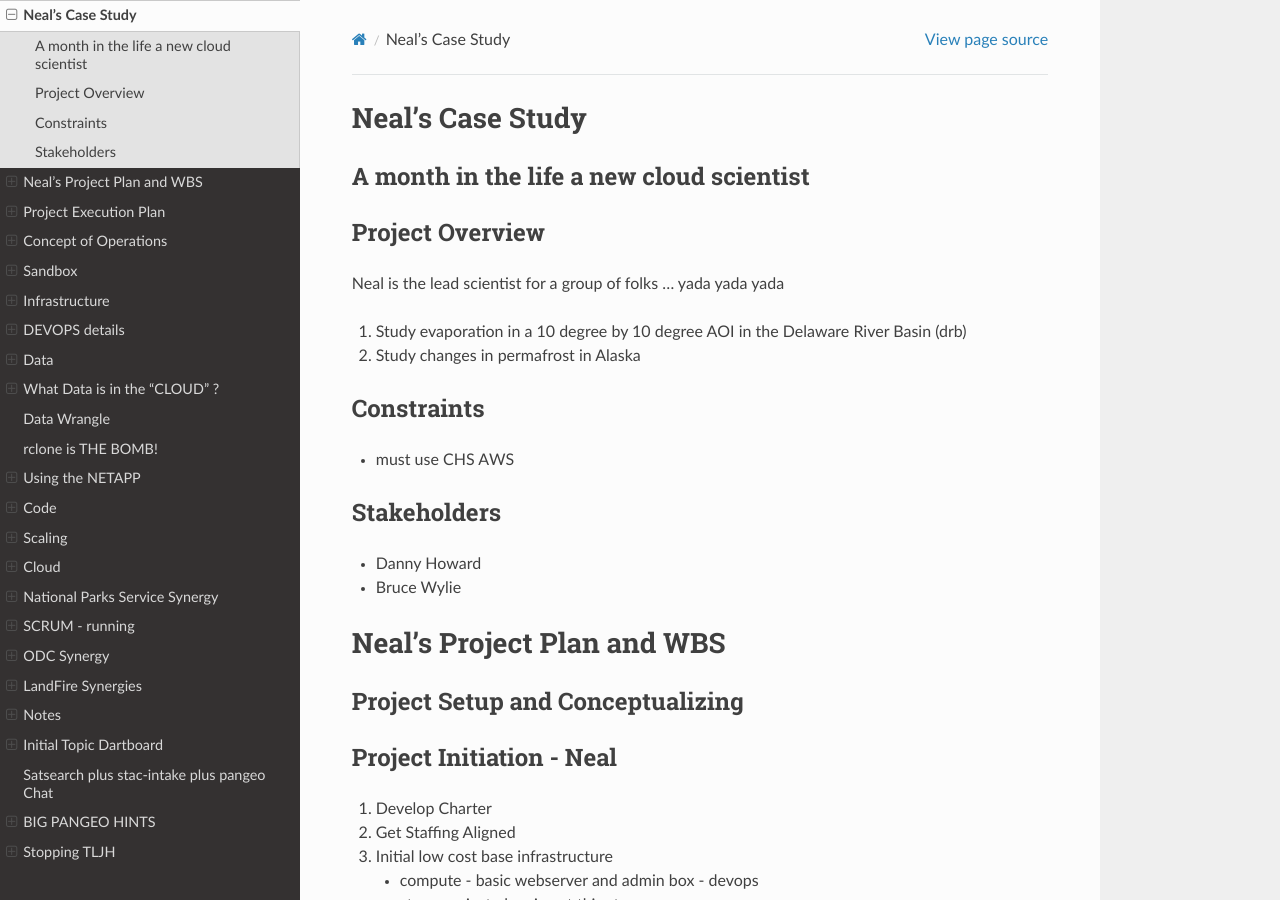
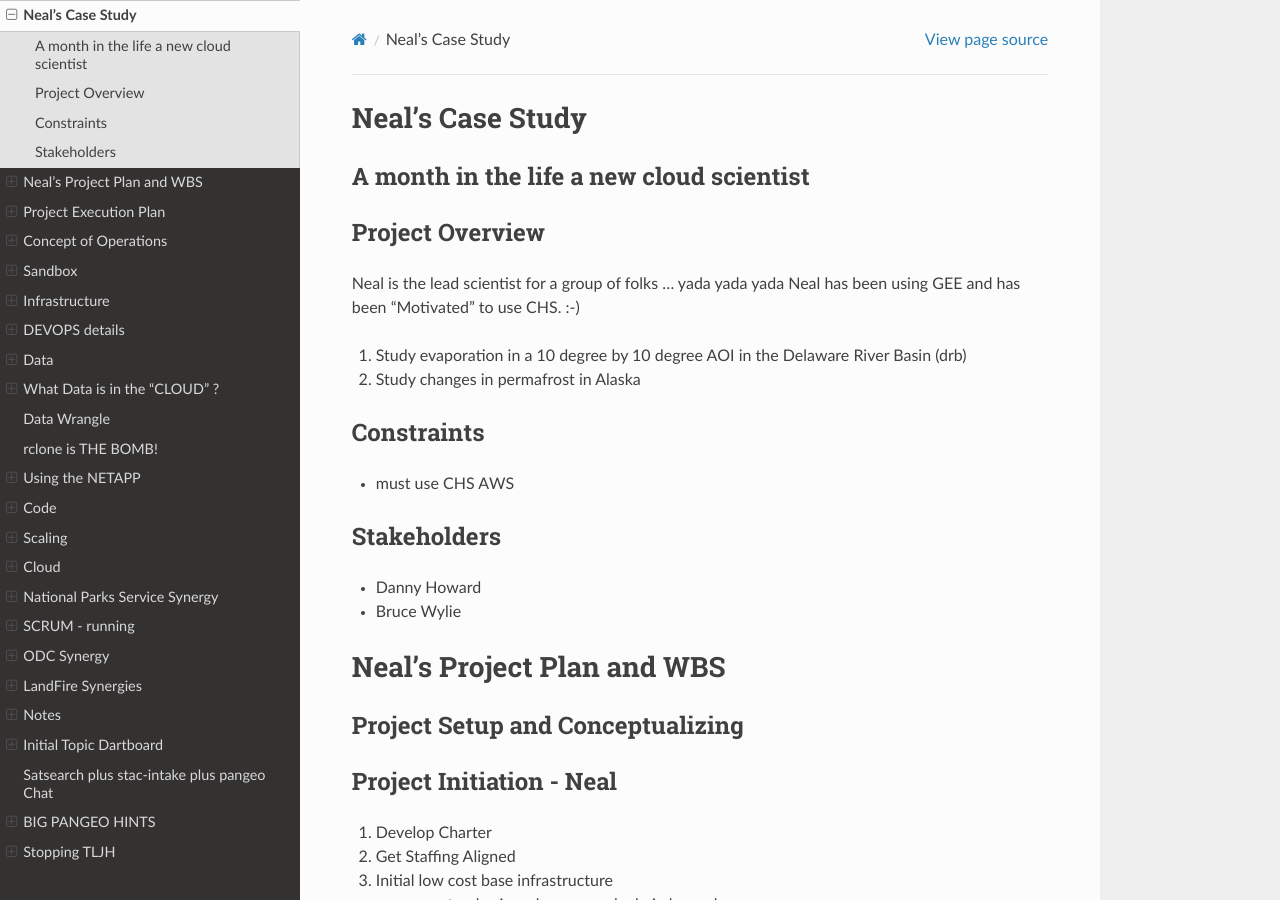
Before and after one commit to tonybutzer/harmony, a Sphinx documentation site: the page built from documentation/source/02neal_case_study.md, in a window 1280 px wide and 900 px high. Built offline with Sphinx 7.4.7 and the Read the Docs theme 2.0.0, drawn with Linux system fonts in a browser that asks for light colours; pages that are not in the unit, such as notebooks, are missing from menus.

Commit message:
automatic git update from Makefile

```diff
--- a/documentation/source/02neal_case_study.md
+++ b/documentation/source/02neal_case_study.md
@@ -5,6 +5,7 @@
 ## Project Overview
 
 Neal is the lead scientist for a group of folks ... yada yada yada
+Neal has been using GEE and has been "Motivated" to use CHS. :-)
 
 1. Study evaporation in a 10 degree by 10 degree AOI in the Delaware River Basin (drb)
 2. Study changes in permafrost in Alaska
```
